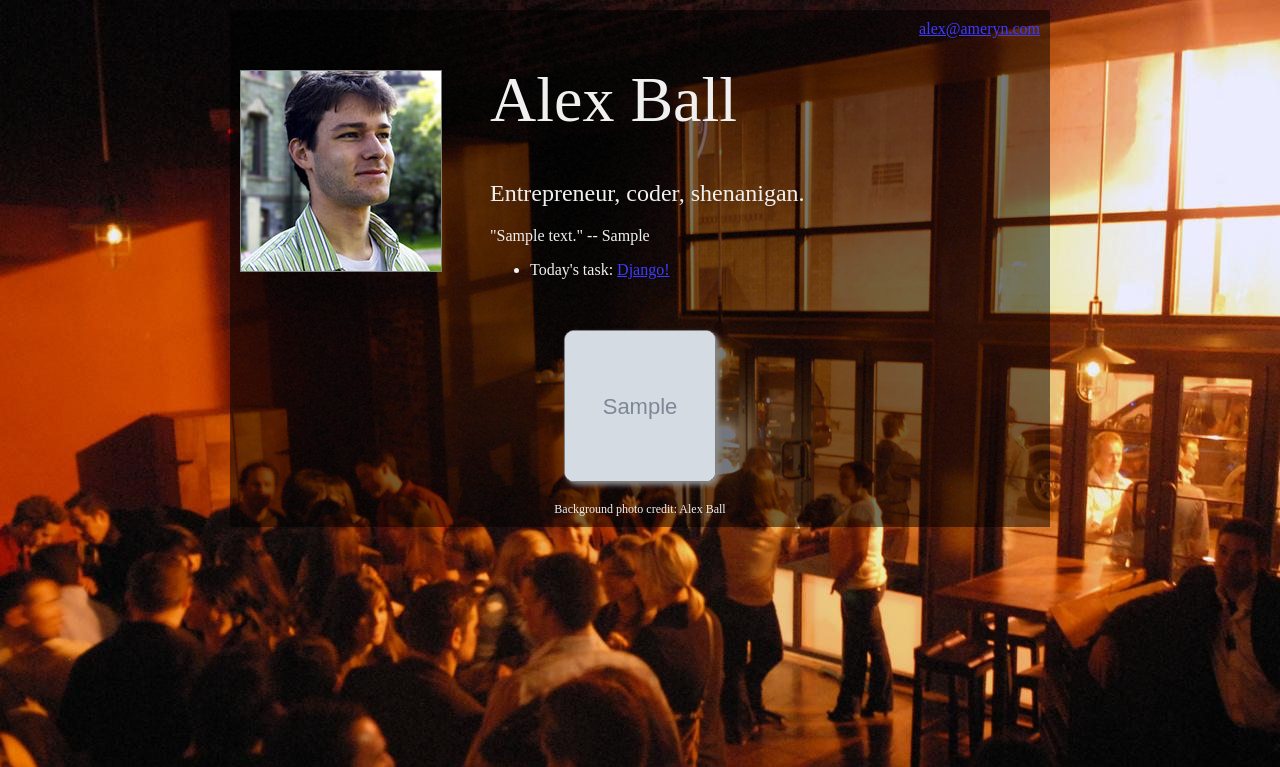
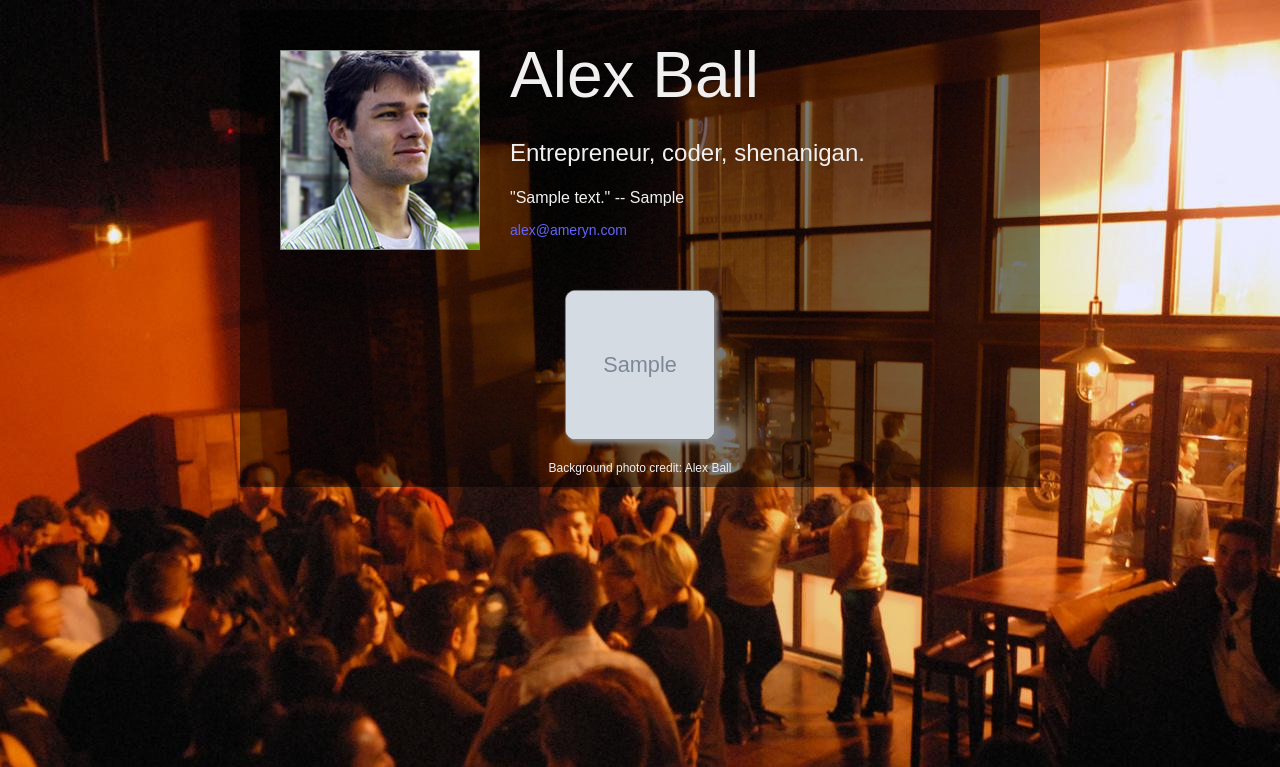
Before and after one commit to broxeph/djangalex, a Django app: page / in a window 1280 px wide. Shown: the top 767 px of the page. Run offline with Django 3.2, Linux system fonts and the light colour scheme; tables that the repository leaves empty hold one stand-in row (values such as "Sample post"); grey boxes marked "Sample" are stand-in pictures; some libraries are stand-ins or nearby versions.

Commit message:
Bootstrapped home page

```diff
--- a/djangalex/static/home/home.css
+++ b/djangalex/static/home/home.css
@@ -1,6 +1,5 @@
 body {
     background-image: url("level15.jpg");
-    font-family: proxima-nova;
 }
 
 .content {
@@ -9,24 +8,48 @@ body {
     padding: 10px;
     background: rgba(0, 0, 0, 0.5);
     color: rgb(240, 240, 240);
+    font-family: proxima-nova, sans-serif;
 }
 
-h1 {
+.title {
     font-size: 64px;
     font-weight: lighter;
 }
 
-h2 {
+.headshot {
+    float: left;
+    margin: 30px;
+    width: 200px;
+    vertical-align: middle;
+    border-style: solid;
+    border-width: 1px;
+    border-color: gray;
+}
+
+.subtitle {
     font-size:24px;
     font-weight: lighter;
+    margin-top: 30px;
 }
 
-a {
-    color: rgb(60, 60, 255);
+.quote {
+    font-size: 16px;
+    margin-top: 20px;
 }
 
-a:hover {
+.email .glyphicon {
     color: rgb(100, 100, 255);
+    margin-left: 5px;
+    margin-right: 5px;
+    vertical-align: text-top;
+}
+
+.header a {
+    color: rgb(100, 100, 255);
+}
+
+.header a:hover {
+    color: rgb(140, 140, 255);
 }
 
 .box {
@@ -54,6 +77,7 @@ a:hover {
     width: 144px;
     margin: 13px;
 }
+
 .box img:hover {
     opacity: 0.5;
 }
--- a/home/templates/home/base.html
+++ /dev/null
@@ -1,18 +0,0 @@
-{% load staticfiles %}
-
-<!DOCTYPE html>
-<html lang="en">
-<title>Alex Ball</title>
-
-<head>
-    <link rel="shortcut icon" type="image/png" href="{% static 'home/favicon.ico' %}"/>
-    <link rel="stylesheet" href="{% static 'home/home.css' %}">
-    <script src="https://use.typekit.net/ljz3uhu.js"></script>
-    <script>try{Typekit.load({ async: true });}catch(e){}</script>
-</head>
-
-<body>
-    <div class="content">
-        {% block content %}{% endblock %}
-    </div>
-</body>
--- a/home/templates/home/index.html
+++ b/home/templates/home/index.html
@@ -1,24 +1,40 @@
-{% extends "home/base.html" %}
-
 {% load staticfiles %}
 
+{% load bootstrap3 %}
 
-{% block content %}
-<div style="height:300px;">
-    <div style="float:left; width:250px;">
-        <img src="{% static 'home/headshot.jpg' %}" style="width:200px; vertical-align:middle; margin-top:50px; border-style:solid; border-width:1px; border-color:gray;">
+<!DOCTYPE html>
+<html lang="en">
+<head>
+    <meta charset="utf-8">
+    <meta http-equiv="X-UA-Compatible" content="IE=edge">
+    <meta name="viewport" content="width=device-width, initial-scale=1">
+
+    <title>Alex Ball</title>
+
+    <link rel="shortcut icon" type="image/png" href="{% static 'home/favicon.ico' %}"/>
+    <link rel="stylesheet" href="{% static 'home/home.css' %}">
+
+    {% bootstrap_css %}
+    {% bootstrap_javascript %}
+
+    <script src="https://use.typekit.net/ljz3uhu.js"></script>
+    <script>try{Typekit.load({ async: true });}catch(e){}</script>
+</head>
+
+<div class="content">
+    <div class="header">
+        <div>
+            <img src="{% static 'home/headshot.jpg' %}" class="headshot">
         </div>
         <div style="float:left; width:380px;">
-        <h1>Alex Ball</h1>
-        <h2>Entrepreneur, coder, shenanigan.</h2>
-        "{{ quote.text }}" -- {{ quote.source }}<br />
-        <ul>
-            <li>Today's task: <a href="https://github.com/broxeph/djangalex">Django!</a></li>
-        </ul>
-        <br />
-    </div>
-    <div style="float:right; text-align:right;">
-        <a href="mailto:alex@ameryn.com">alex@ameryn.com</a>
+            <h1 class="title">Alex Ball</h1>
+            <h2 class="subtitle">Entrepreneur, coder, shenanigan.</h2>
+            <p class="quote">
+                "{{ quote.text }}" -- {{ quote.source }}
+            </p>
+            <p class="email">
+                <a href="mailto:alex@ameryn.com">{% bootstrap_icon "envelope" %}alex@ameryn.com</a>
+            </p>
         </div>
     </div>
     <div style="clear:both"></div>
@@ -39,4 +55,5 @@
     <div style="text-align:center; font-size:12px; padding-top:10px;">
         Background photo credit: Alex Ball
     </div>
-{% endblock %}
+</div>
+</html>
```
Also changed, not shown: wineapp/templates/wineapp/base.html (+7 -7 lines), README.md. Lines whose indentation alone changed are shown as unchanged.
